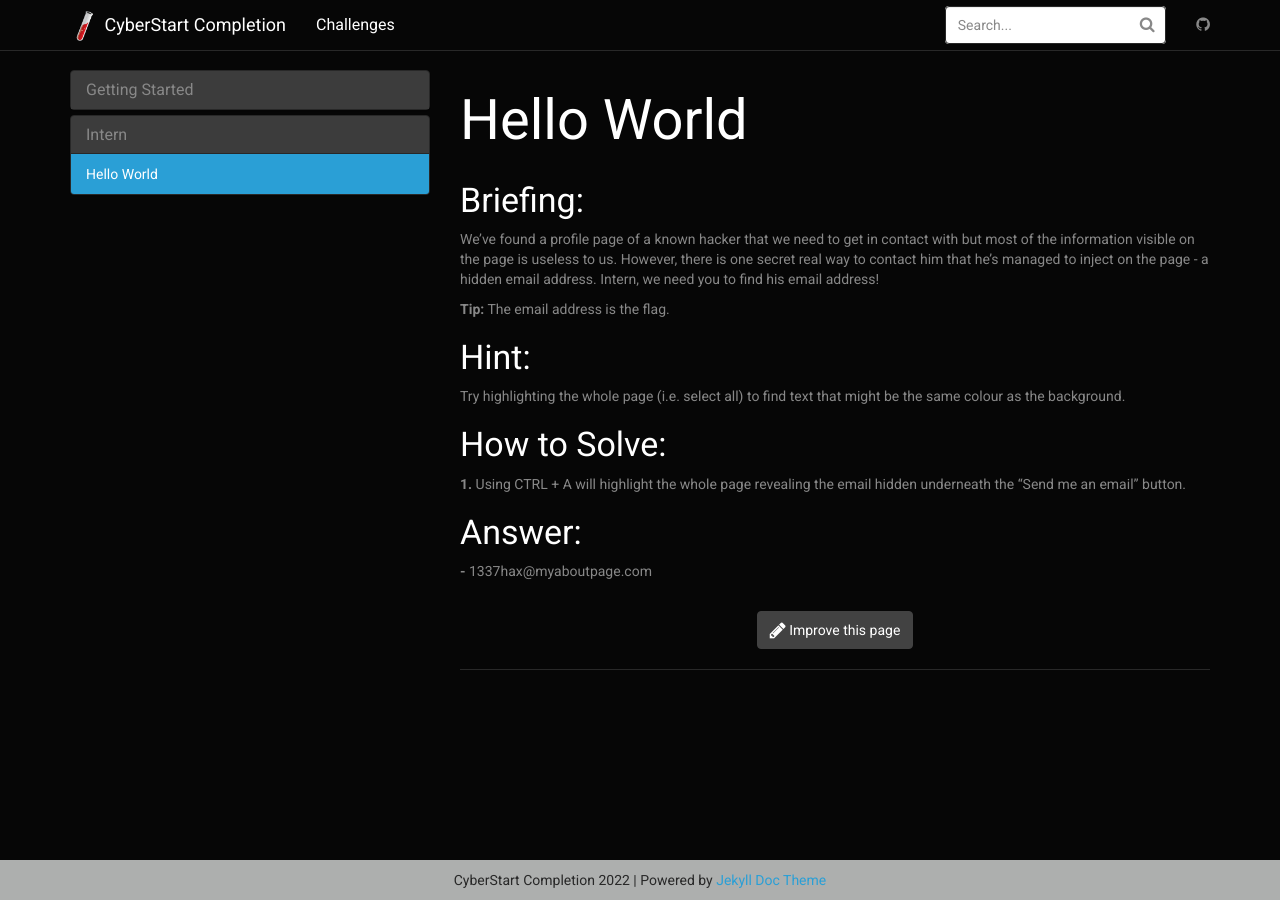
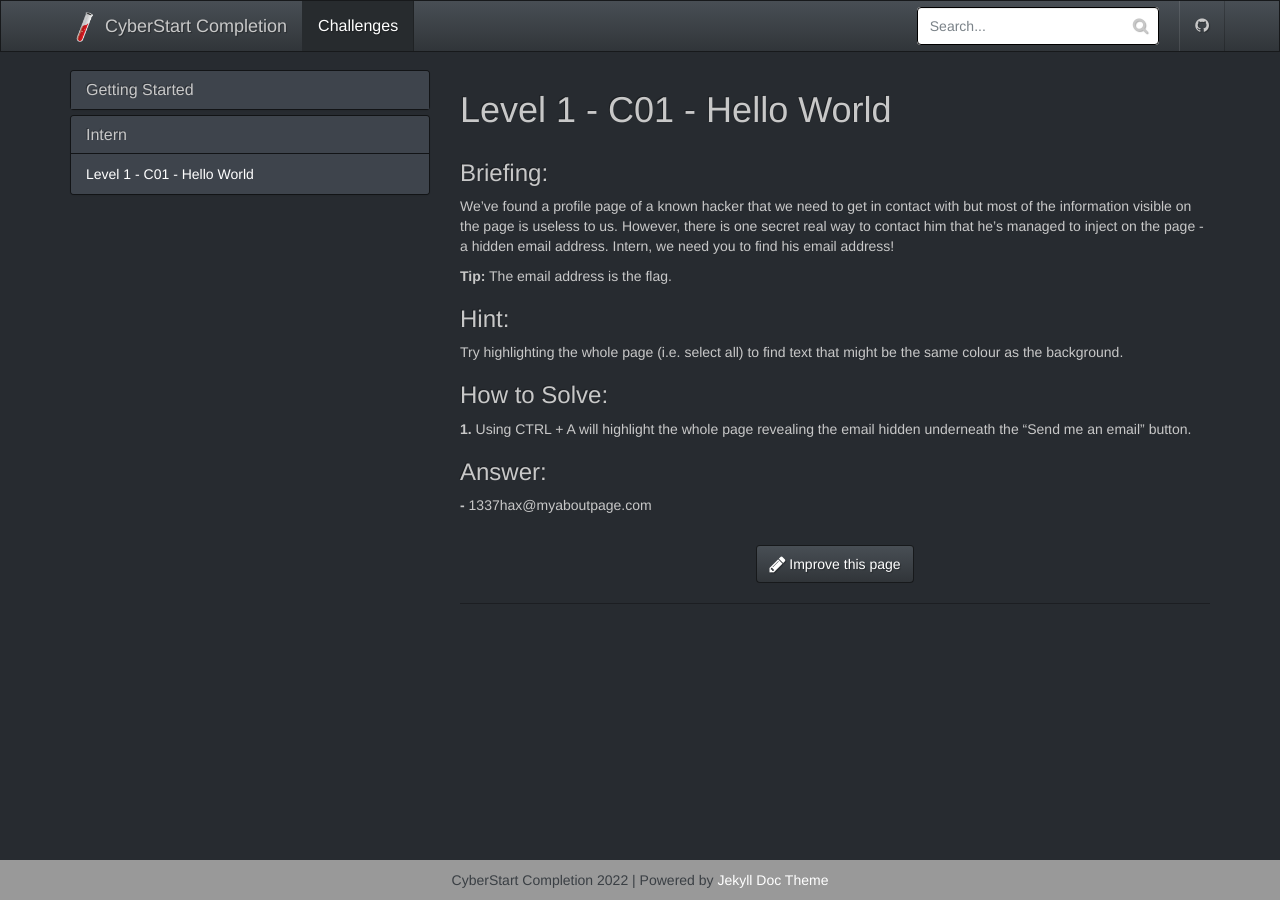
Before and after one commit to PrinceBunBun981/cyberstart.dev, a Jekyll site: the page built from _challenge/intern/l01c01.md, in a window 1280 px wide. Built offline with Jekyll 4.4.1, drawn with Linux system fonts in a browser that asks for light colours.

```diff
--- a/_challenge/intern/l01c01.md
+++ b/_challenge/intern/l01c01.md
@@ -1,5 +1,5 @@
 ---
-title: Hello World
+title: Level 1 - C01 - Hello World
 permalink: /challenge/W0148/
 redirect_from: /challenge/l01c01.html
 ---
--- a/_config.yml
+++ b/_config.yml
@@ -12,12 +12,11 @@ git_edit_address: https://github.com/PrinceBunBun981/cyberstart.dev/
 
 # theme options from https://bootswatch.com/3/
 # comment out this to use default Bootstrap
-bootwatch: paper # cerulean cosmo custom cyborg darkly flatly journal lumen readable sandstone simplex slate solar spacelab superhero united yeti
+bootwatch: slate # cerulean cosmo custom cyborg darkly flatly journal lumen readable sandstone simplex slate solar spacelab superhero united yeti
 
 # Build settings
 markdown: kramdown
 highlighter: rouge
-bootwatch: cyborg
 # Plugins (previously gems:)
 plugins:
   - jekyll-feed
```
